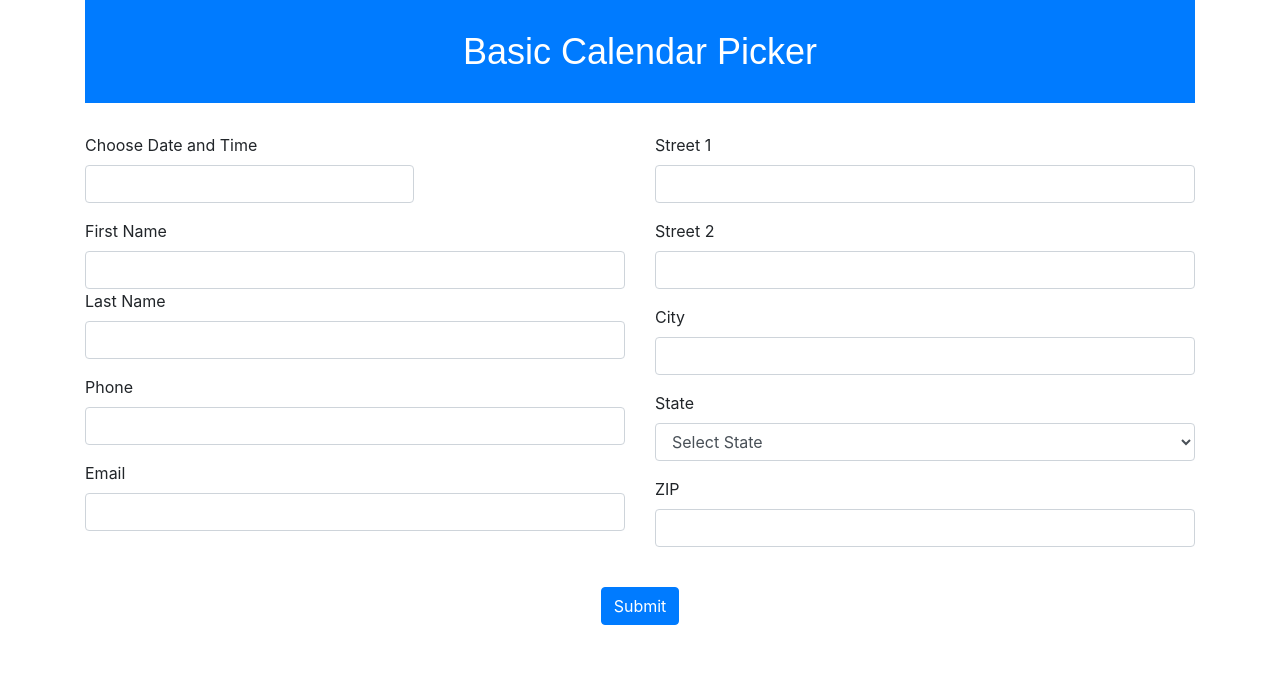
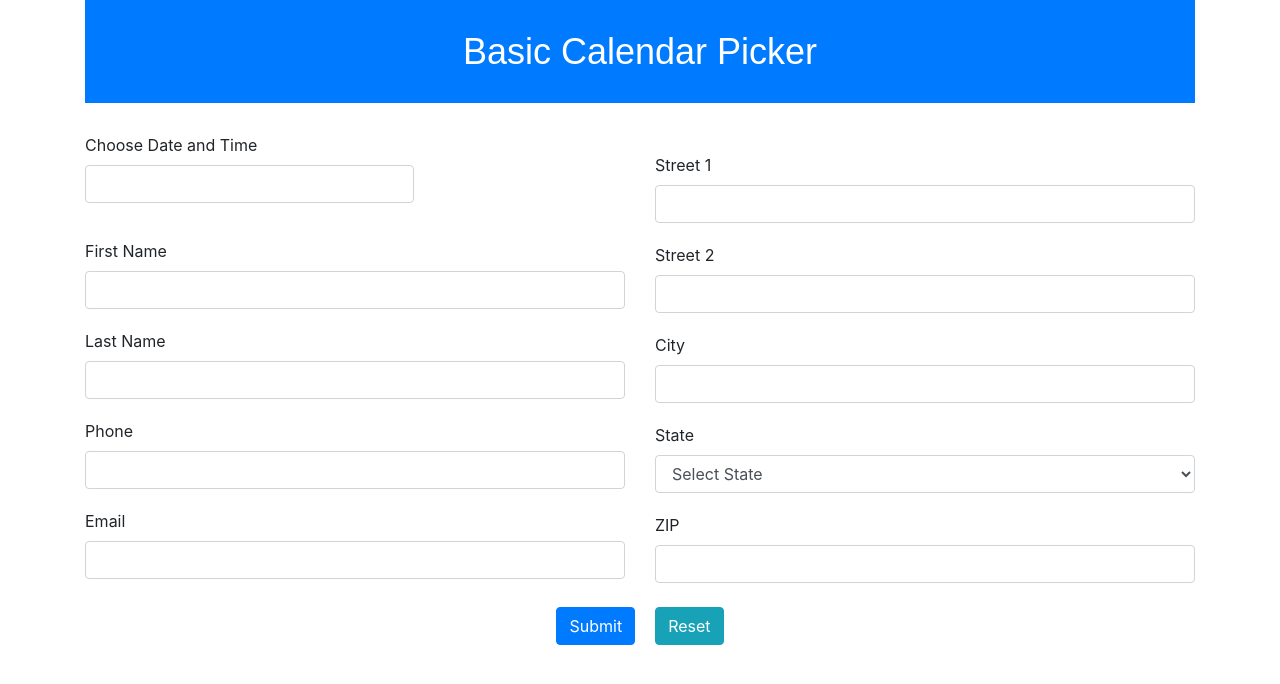
Before and after one commit to mghondo/contactformscheduler-, a React (Create React App) app: page / in a window 1280 px wide. Shown: the top 684 px of the page. Built offline with nearby package versions, Linux system fonts and the light colour scheme.

Commit message:
more styling

```diff
--- a/src/App.css
+++ b/src/App.css
@@ -36,3 +36,7 @@
     transform: rotate(360deg);
   }
 }
+
+.formMorgan {
+  padding-top: 20px;
+}
--- a/src/ContactFormScheduler.jsx
+++ b/src/ContactFormScheduler.jsx
@@ -86,6 +86,11 @@ function ContactFormScheduler() {
     'South Dakota', 'Tennessee', 'Texas', 'Utah', 'Vermont', 'Virginia', 'Washington', 'West Virginia', 'Wisconsin', 'Wyoming'
   ];
 
+  const handleReset = () => {
+    // Reload the page to reset the form
+    window.location.reload();
+  };
+
   return (
     <Container>
       <header className="app-header" style={{ padding: '30px', marginBottom: '30px' }}>
@@ -112,7 +117,7 @@ function ContactFormScheduler() {
             required // Required field
           />
         </Form.Group>
-            <Form.Group controlId="firstName">
+            <Form.Group controlId="firstName" className='formMorgan'>
               <Form.Label>First Name</Form.Label>
               <Form.Control
                 type="text"
@@ -123,7 +128,7 @@ function ContactFormScheduler() {
                 required // Required field
               />
             </Form.Group>
-            <Form.Group controlId="lastName" className="form-group">
+            <Form.Group controlId="lastName" className='formMorgan'>
               <Form.Label>Last Name</Form.Label>
               <Form.Control
                 type="text"
@@ -134,7 +139,7 @@ function ContactFormScheduler() {
                 required // Required field
               />
             </Form.Group>
-            <Form.Group controlId="phone" className="form-group">
+            <Form.Group controlId="phone" className='formMorgan'>
               <Form.Label>Phone</Form.Label>
               <Form.Control
                 type="tel"
@@ -145,7 +150,7 @@ function ContactFormScheduler() {
                 required // Required field
               />
             </Form.Group>
-            <Form.Group controlId="email" className="form-group">
+            <Form.Group controlId="email" className='formMorgan'>
               <Form.Label>Email</Form.Label>
               <Form.Control
                 type="email"
@@ -159,7 +164,7 @@ function ContactFormScheduler() {
 
           </Col>
           <Col xs={12} md={6}>
-          <Form.Group controlId="street1" className="form-group">
+          <Form.Group controlId="street1" className='formMorgan'>
               <Form.Label>Street 1</Form.Label>
               <Form.Control
                 type="text"
@@ -170,7 +175,7 @@ function ContactFormScheduler() {
                 required // Required field
               />
             </Form.Group>
-            <Form.Group controlId="street2" className="form-group">
+            <Form.Group controlId="street2" className='formMorgan'>
               <Form.Label>Street 2</Form.Label>
               <Form.Control
                 type="text"
@@ -180,7 +185,7 @@ function ContactFormScheduler() {
                 className="form-control" // Bootstrap class
               />
             </Form.Group>
-            <Form.Group controlId="city" className="form-group">
+            <Form.Group controlId="city" className='formMorgan'>
               <Form.Label>City</Form.Label>
               <Form.Control
                 type="text"
@@ -191,7 +196,7 @@ function ContactFormScheduler() {
                 required // Required field
               />
             </Form.Group>
-            <Form.Group controlId="state" className="form-group">
+            <Form.Group controlId="state" className='formMorgan'>
               <Form.Label>State</Form.Label>
               <Form.Control
                 as="select"
@@ -209,7 +214,7 @@ function ContactFormScheduler() {
                 ))}
               </Form.Control>
             </Form.Group>
-            <Form.Group controlId="zip" className="form-group">
+            <Form.Group controlId="zip" className='formMorgan'>
               <Form.Label>ZIP</Form.Label>
               <Form.Control
                 type="text"
@@ -227,6 +232,15 @@ function ContactFormScheduler() {
           <Button type="submit" variant="primary" className="btn btn-primary">
             Submit
           </Button>
+          <Button
+            style={{ marginLeft:'20px'}}
+            type="button"
+            variant="info"
+            className="btn btn-info"
+            onClick={handleReset}
+          >
+            Reset
+          </Button>
         </div>
       </Form>
       {confirmation && (
```
